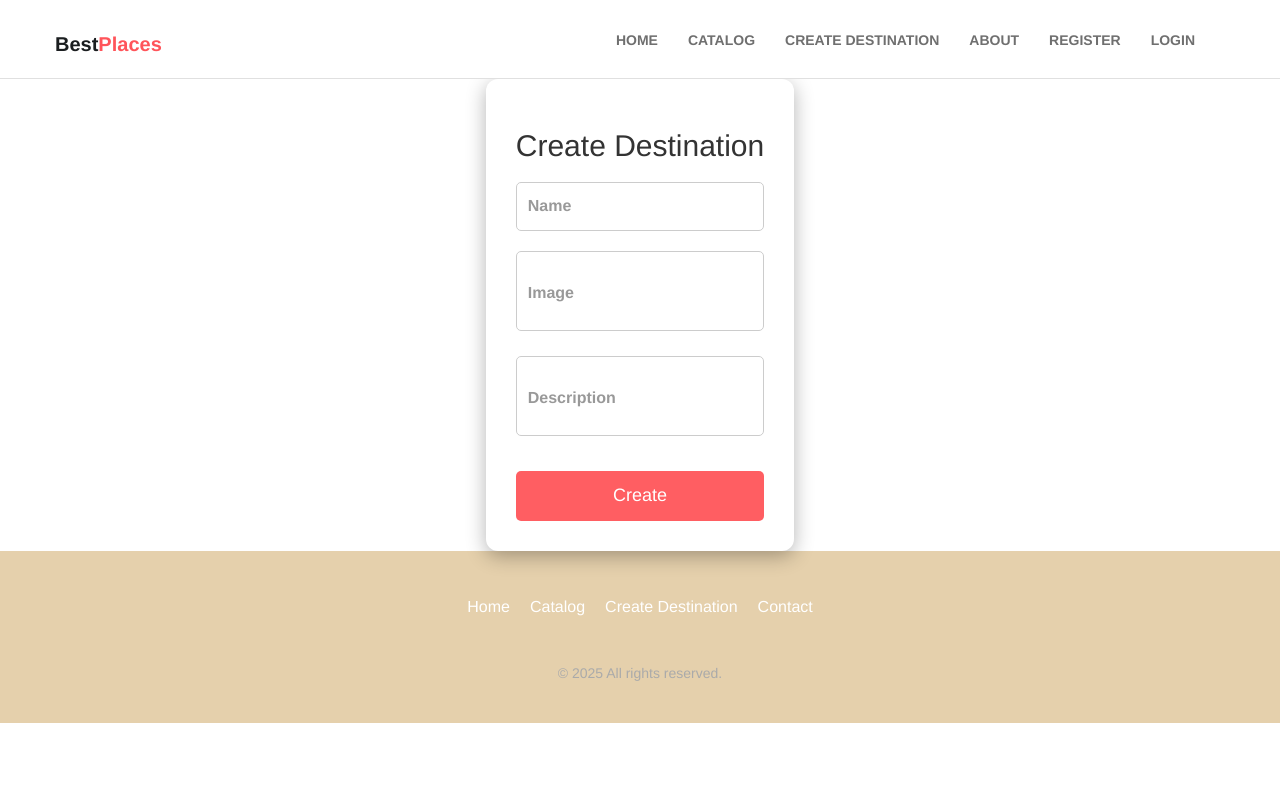
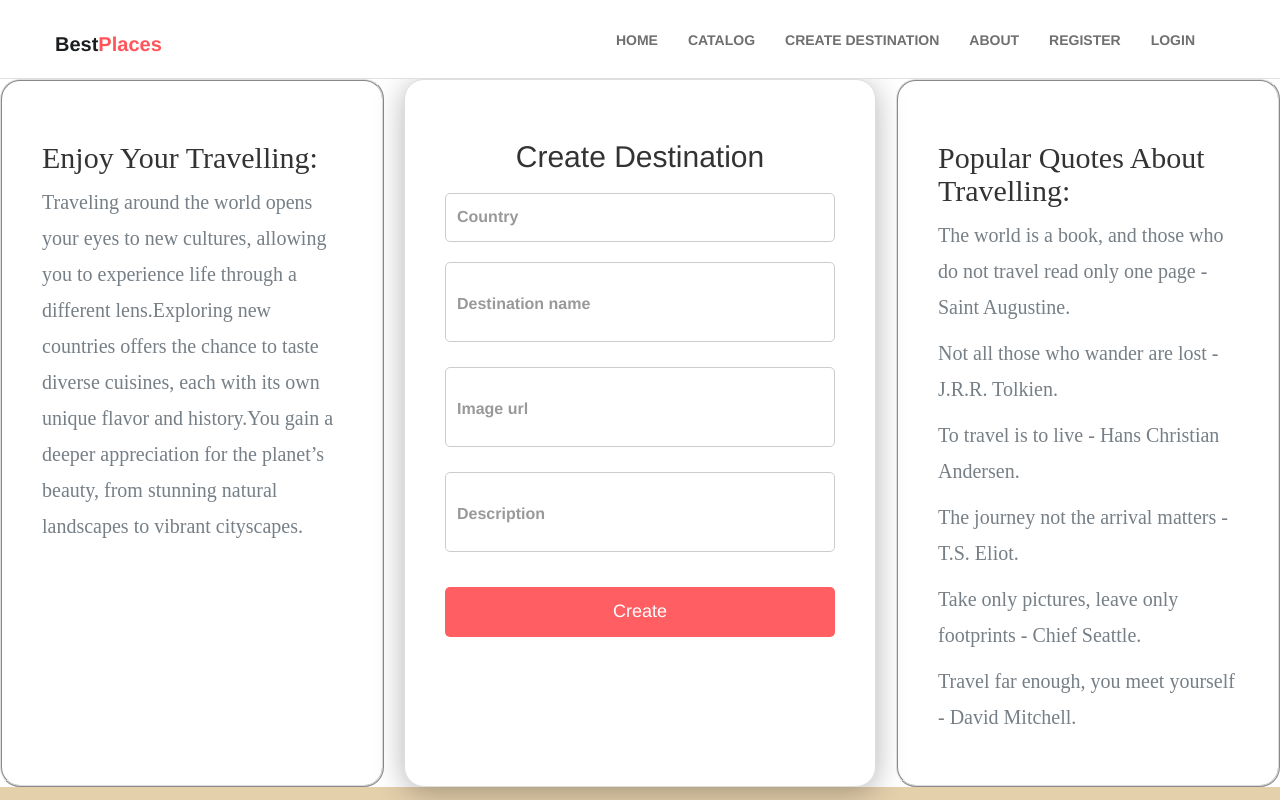
Before and after one commit to Dimitar-Totov/project-defense-2025, a React (Vite) app in the folder client/: page /create in a window 1280 px wide. Shown: the top 800 px of the page. Built offline with nearby package versions, Linux system fonts and the light colour scheme.

Commit message:
Fixing styles

```diff
--- a/client/index.html
+++ b/client/index.html
@@ -6,8 +6,8 @@
   <link rel="icon" type="image/svg+xml" href="/vite.svg" />
   <meta name="viewport" content="width=device-width, initial-scale=1.0" />
 
+  <link rel="stylesheet" href="src/assets/css/bootsnav.css">
   <link rel="stylesheet" href="src/assets/css/bootstrap.min.css">
-  <link rel="stylesheet" href="src/assets/css/bootsnav.css">
   <link rel="stylesheet" href="src/assets/css/style.css">
   <title>Vite + React</title>
 </head>
--- a/client/src/App.jsx
+++ b/client/src/App.jsx
@@ -6,13 +6,14 @@ import { BrowserRouter as Router, Routes, Route } from "react-router-dom";
 import Login from "./components/auth/Login";
 import Register from "./components/auth/Register";
 import CreateDestination from "./components/create/Create";
+import Catalog from "./components/catalog/Catalog";
 export default function App() {
   return (
     <Router>
       <Navigation />
       <Routes>
         <Route path="/" element={<HomeSection />} />
-        {/* <Route path="/catalog" element={<Catalog />} /> /> */}
+        <Route path="/catalog" element={<Catalog />} />
         <Route path="/auth/register" element={<Register />} />
         <Route path="/auth/login" element={<Login />} />
         <Route path="/create" element={<CreateDestination />} />
--- a/client/src/assets/css/style.css
+++ b/client/src/assets/css/style.css
@@ -499,8 +499,8 @@ nav.navbar.bootsnav ul.nav>li.dropdown span {
 }
 
 /* Floating label effect */
-.register-input input:focus + label,
-.register-input input:valid + label {
+.register-input input:focus+label,
+.register-input input:valid+label {
     top: 5px;
     font-size: 12px;
     color: #ff758c;
@@ -565,6 +565,7 @@ nav.navbar.bootsnav ul.nav>li.dropdown span {
         opacity: 0;
         transform: translateY(-30px);
     }
+
     to {
         opacity: 1;
         transform: translateY(0);
@@ -576,24 +577,52 @@ nav.navbar.bootsnav ul.nav>li.dropdown span {
         opacity: 0;
         transform: translateY(20px);
     }
+
     to {
         opacity: 1;
         transform: translateY(0);
     }
 }
 
-.create-container {
-    background: white;
-    padding: 30px;
-    border-radius: 12px;
-    box-shadow: 0 5px 20px rgba(0, 0, 0, 0.3);
-    text-align: center;
-    opacity: 0;
-    transform: translateY(-30px);
-    animation: fadeIn 0.8s ease-in-out forwards;
-    max-width: fit-content;
+/* Create */
+.create-parent-div {
+    display: flex;
+    gap: 20px;
+
+}
+
+.create-div-info {
+    width: 30%;
     margin-left: auto;
     margin-right: auto;
+    animation: fadeIn 0.8s ease-in-out forwards;
+    padding: 40px;
+    border: 2px ridge #ddd;
+    border-radius: 20px;
+}
+
+.create-div-info p{
+    font-size: 20px;
+    font-family: cursive;
+}
+
+.create-div-info h2{
+    font-size: 30px;
+    font-family: 'Times New Roman', Times, serif;
+}
+
+.create-container {
+    width: 30%;
+    background: white;
+    border-radius: 20px;
+    box-shadow: 0 5px 30px rgba(0, 0, 0, 0.3);
+    text-align: center;
+    animation: fadeIn 0.8s ease-in-out forwards;
+    flex-direction: column;
+    justify-content: space-between;
+    padding: 40px;
+    border: 1px solid #ddd;
+    flex: 1;
 }
 
 /* Form styling */
@@ -604,7 +633,97 @@ nav.navbar.bootsnav ul.nav>li.dropdown span {
     animation: slideIn 1s ease-in-out forwards;
 }
 
-/* Input group with floating labels */
+/* Catalog */
+.catalog-container {
+    text-align: center;
+    padding: 40px;
+    background: #f5f5f5;
+    display: flex;
+    flex-wrap: wrap;
+    gap: 1px;
+
+}
+
+.catalog-title {
+    font-size: 3rem;
+    margin-bottom: 20px;
+    color: #333;
+    text-align: center;
+    opacity: 0;
+    animation: fadeIn 0.8s ease-in-out 1ms forwards;
+}
+
+.catalog-grid {
+    display: flex;
+    flex-wrap: wrap;
+    justify-content: center;
+    gap: 15px;
+    padding: 20px;
+    max-width: 1000px;
+    margin: auto;
+    width: calc(25% - 10px);
+}
+
+.catalog-item {
+    position: relative;
+    overflow: hidden;
+    border-radius: 10px;
+    cursor: pointer;
+    box-shadow: 0px 4px 6px rgba(0, 0, 0, 0.1);
+    transition: transform 0.3s ease-in-out;
+    width: 350px;
+    height: 250px;
+}
+
+.catalog-item:hover {
+    transform: scale(1.05);
+}
+
+.fixed-size {
+    width: 200px;
+    height: 150px;
+    display: inline-block;
+}
+
+.catalog-image {
+    width: 100%;
+    height: 100%;
+    object-fit: cover;
+    border-radius: 10px;
+    display: block;
+}
+
+.overlay {
+    position: absolute;
+    top: 0;
+    left: 0;
+    width: 100%;
+    height: 100%;
+    display: flex;
+    align-items: center;
+    justify-content: center;
+    opacity: 0;
+    transition: opacity 0.3s ease-in-out;
+    border-radius: 10px;
+}
+
+.catalog-item:hover .overlay {
+    opacity: 1;
+}
+
+.item-title {
+    color: #fff;
+    font-size: 1.2rem;
+    font-weight: bold;
+}
+
+@keyframes fadeIn {
+    to {
+        opacity: 0, 4;
+    }
+}
+
+/* Register */
 .register-input {
     position: relative;
     margin-bottom: 20px;
@@ -641,10 +760,10 @@ nav.navbar.bootsnav ul.nav>li.dropdown span {
     pointer-events: none;
 }
 
-.register-input input:focus + label,
-.register-input input:valid + label,
-.register-input textarea:focus + label,
-.register-input textarea:valid + label {
+.register-input input:focus+label,
+.register-input input:valid+label,
+.register-input textarea:focus+label,
+.register-input textarea:valid+label {
     top: 5px;
     font-size: 12px;
     color: #ff5e62;
@@ -689,6 +808,7 @@ nav.navbar.bootsnav ul.nav>li.dropdown span {
         opacity: 0;
         transform: translateY(-30px);
     }
+
     to {
         opacity: 1;
         transform: translateY(0);
@@ -700,12 +820,14 @@ nav.navbar.bootsnav ul.nav>li.dropdown span {
         opacity: 0;
         transform: translateY(20px);
     }
+
     to {
         opacity: 1;
         transform: translateY(0);
     }
 }
 
+/* About */
 .about-content {
     display: flex;
     justify-content: space-between;
@@ -784,6 +906,7 @@ nav.navbar.bootsnav ul.nav>li.dropdown span {
     animation: fadeInUp 1.2s forwards;
 }
 
+/* Footer */
 .footer {
     background: #E5D0AC;
     color: rgb(16, 1, 1);
--- /dev/null
+++ b/client/src/components/catalog/Catalog.jsx
@@ -0,0 +1,59 @@
+export default function Catalog() {
+
+    return (
+        <>
+            <h1 className="catalog-title">Explore Destinations</h1>
+            <div className="catalog-container">
+                <div className="catalog-grid">
+                    <div key='asjdbisahg123' className="catalog-item">
+                        <img src="https://149990825.v2.pressablecdn.com/wp-content/uploads/2023/09/Paris1.jpg" alt="Paris" className="catalog-image" />
+                        <div className="overlay">
+                            <h2 className="item-title">Paris</h2>
+                        </div>
+                    </div>
+                </div>
+                <div className="catalog-grid">
+                    <div key='asjdbisahgasd23' className="catalog-item">
+                        <img src="https://upload.wikimedia.org/wikipedia/commons/thumb/6/67/London_Skyline_%28125508655%29.jpeg/640px-London_Skyline_%28125508655%29.jpeg" alt="London" className="catalog-image" />
+                        <div className="overlay">
+                            <h2 className="item-title">London</h2>
+                        </div>
+                    </div>
+                </div>
+                <div className="catalog-grid">
+                    <div key='asjdbisafdgasd23' className="catalog-item">
+                        <img src="https://www.citalia.com/-/media/bynder/citalia-destinations/italy/cities/rome/rome-2023-colosseum-shutterstock-2120859782-hybris.jpg?rev=8aa72fc2fea643baa7b321f3553089de" alt="Rome" className="catalog-image" />
+                        <div className="overlay">
+                            <h2 className="item-title">Rome</h2>
+                        </div>
+                    </div>
+                </div>
+                <div className="catalog-grid">
+                    <div key='asjdbisafdgasd23' className="catalog-item">
+                        <img src="https://www.balisurfingcamp.com/wp-content/uploads/2023/07/image-62.jpeg" alt="Bali" className="catalog-image" />
+                        <div className="overlay">
+                            <h2 className="item-title">Bali</h2>
+                        </div>
+                    </div>
+                </div>
+                <div className="catalog-grid">
+                    <div key='asjdbisafdgasd23' className="catalog-item">
+                        <img src="https://static.independent.co.uk/2025/01/03/14/newFile-12.jpg" alt="Bangkok" className="catalog-image" />
+                        <div className="overlay">
+                            <h2 className="item-title">Bangkok</h2>
+                        </div>
+                    </div>
+                </div>
+                <div className="catalog-grid">
+                    <div key='asjdbisafdgasd23' className="catalog-item">
+                        <img src="https://cdnp.flypgs.com/files/Sehirler-long-tail/Dubai/dubai-palmiye-ada.jpg" alt="Dubai" className="catalog-image" />
+                        <div className="overlay">
+                            <h2 className="item-title">Dubai</h2>
+                        </div>
+                    </div>
+                </div>
+
+            </div>
+        </>
+    )
+}
--- a/client/src/components/create/Create.jsx
+++ b/client/src/components/create/Create.jsx
@@ -2,24 +2,44 @@ export default function CreateDestination() {
 
     return (
         <>
+            <div className="create-parent-div">
+                <div className="create-div-info">
+                    <h2>Enjoy your travelling:</h2>
+
+                    <p>Traveling around the world opens your eyes to new cultures, allowing you to experience life through a different lens.Exploring new countries offers the chance to taste diverse cuisines, each with its own unique flavor and history.You gain a deeper appreciation for the planet’s beauty, from stunning natural landscapes to vibrant cityscapes.</p>
+                </div>
                 <div className="create-container">
                     <form className="create-form">
                         <h2>Create Destination</h2>
                         <div className="register-input">
-                        <input type="text" id="name" required />
-                        <label for="name">Name</label>
+                            <input type="text" id="name" name="country" required />
+                            <label for="name">Country</label>
                         </div>
                         <div className="register-input">
-                        <textarea id="description" required></textarea>
-                        <label for="description">Image</label>
+                            <textarea id="destination" name="destinationName" required></textarea>
+                            <label for="destinationName">Destination name</label>
                         </div>
                         <div className="register-input">
-                        <textarea id="description" required></textarea>
+                            <textarea id="image" name="image" required></textarea>
+                            <label for="image">Image url</label>
+                        </div>
+                        <div className="register-input">
+                            <textarea id="description" name="description" required></textarea>
                             <label for="description">Description</label>
                         </div>
                         <button type="submit">Create</button>
                     </form>
                 </div>
+                <div className="create-div-info">
+                    <h2>Popular quotes about travelling:</h2>
+                    <p>The world is a book, and those who do not travel read only one page - Saint Augustine.</p>
+                    <p>Not all those who wander are lost - J.R.R. Tolkien.</p>
+                    <p>To travel is to live - Hans Christian Andersen.</p>
+                    <p>The journey not the arrival matters - T.S. Eliot.</p>
+                    <p>Take only pictures, leave only footprints - Chief Seattle.</p>
+                    <p>Travel far enough, you meet yourself - David Mitchell.</p>
+                </div>
+            </div>
         </>
     )
 }
--- a/client/src/components/home/Navigation.jsx
+++ b/client/src/components/home/Navigation.jsx
@@ -13,7 +13,7 @@ export default function Navigation() {
                         <div className="collapse navbar-collapse menu-ui-design" id="navbar-menu">
                             <ul className="nav navbar-nav navbar-right" data-in="fadeInDown" data-out="fadeOutUp">
                                 <li className="scroll"><a href="/">home</a></li>
-                                <li className="scroll"><a href="#explore">catalog</a></li>
+                                <li className="scroll"><a href="/catalog">catalog</a></li>
                                 <li className="scroll"><a href="/create">create destination</a></li>
                                 <li className="scroll"><a href="/about">about</a></li>
                                 <li className="scroll"><a href="/auth/register">register</a></li>
```
Also changed, not shown: 1 other file (tests, documents, lock files or other folders). Lines whose indentation alone changed are shown as unchanged.
